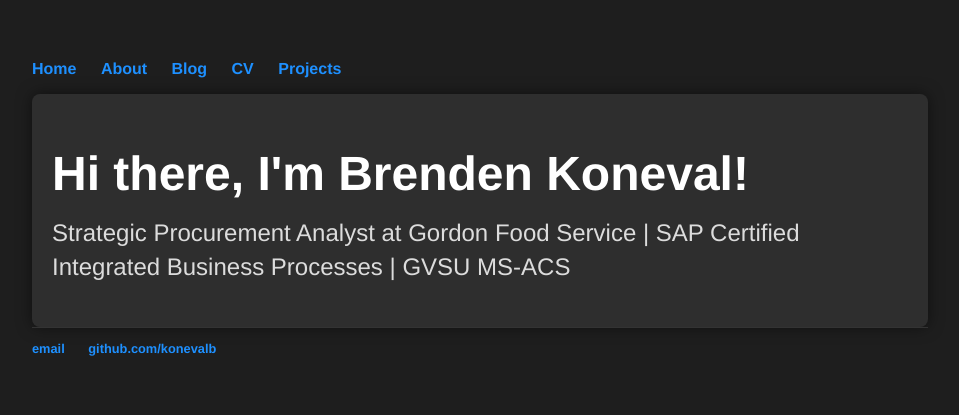
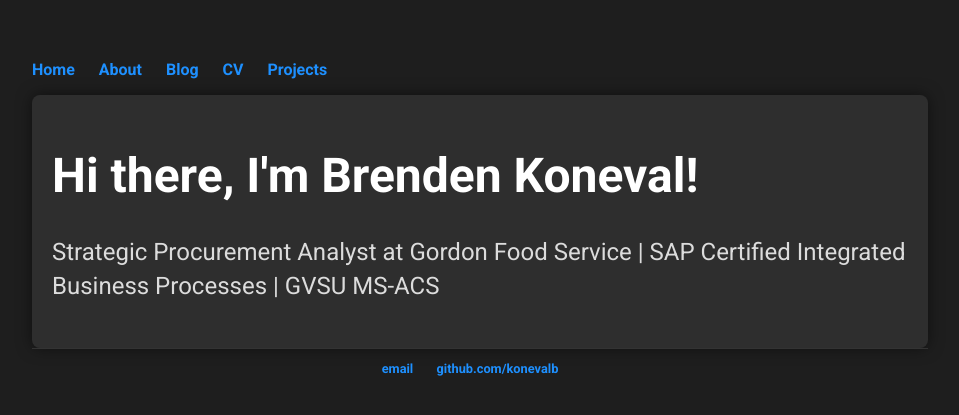
Before and after one commit to konevalb/konevalb.github.io, a Jekyll site: the page built from index.html, in a window 1280 px wide. Shown: the top 415 px of the page, without its empty margins (160-1119 px from the left). Built offline with Jekyll 4.4.1, drawn with Linux system fonts in a browser that asks for light colours.

Commit message:
Update main.css
Finished updating

```diff
--- a/css/main.css
+++ b/css/main.css
@@ -4,11 +4,12 @@
     width: 70%;
     background-color: #1e1e1e; /* Dark background */
     color: #f0f0f0; /* Light text */
+    font-family: 'Roboto', sans-serif; /* font */
 }
 
 /* Navigation styles */
 nav ul, footer ul {
-    font-family: 'Helvetica', 'Arial', 'Sans-Serif';
+    font-family: 'Roboto', sans-serif;
     padding: 0;
     list-style: none;
     font-weight: bold;
@@ -22,6 +23,7 @@
 a {
     text-decoration: none;
     color: #1e90ff; /* Lighter link color for contrast */
+    transition: color 0.3s ease; /* Smooth transition for hover */
 }
 
 a:hover {
@@ -32,13 +34,13 @@
 /* Header and paragraph styles */
 h1 {
     font-size: 3em;
-    font-family: 'Helvetica', 'Arial', 'Sans-Serif';
+    font-family: 'Roboto', sans-serif;
     color: #ffffff; /* White color for headers */
 }
 
 p {
     font-size: 1.5em;
-    font-family: 'Helvetica', 'Arial', 'Sans-Serif';
+    font-family: 'Roboto', sans-serif;
     line-height: 1.4em;
     color: #dcdcdc; /* Slightly lighter gray for text */
 }
@@ -47,16 +49,11 @@
 footer {
     border-top: 1px solid #333333; /* Darker border on top of footer */
     font-size: .8em;
+    text-align: center;
 }
 
-/* Post list styles */
-ul.posts {
-    margin: 20px auto 40px;
-    font-size: 1.5em;
-}
-
-ul.posts li {
-    list-style: none;
+footer ul li a:hover {
+    color: #1e90ff;
 }
 
 /* Adding a subtle box shadow to container */
@@ -67,19 +64,46 @@
     box-shadow: 0px 0px 15px rgba(0, 0, 0, 0.5); /* Soft shadow effect */
 }
 
-/* Blurb styling */
-.blurb h1 {
-    margin-bottom: 15px;
+/* Styling for Project Links Section */
+.links ul {
+    list-style-type: none;
+    padding: 0;
 }
 
-.blurb p {
-    margin-top: 0;
+.links li {
+    font-size: 1.2em;
+    margin-bottom: 10px;
 }
 
-/* Footer link hover effect */
-footer ul li a:hover {
+.links a {
     color: #1e90ff;
+    font-weight: bold;
+    text-decoration: none;
 }
-ul.posts li {
-    list-style: none;
+
+.links a:hover {
+    color: #87cefa;
+    text-decoration: underline;
 }
+
+/* General section styling */
+.section {
+    margin-bottom: 40px;
+}
+
+.section h2 {
+    color: #ffffff;
+    font-size: 2em;
+    margin-bottom: 10px;
+}
+
+.section ul {
+    list-style: disc;
+    margin-left: 20px;
+}
+
+.section p, .section ul li {
+    color: #dcdcdc;
+    font-size: 1.2em;
+    line-height: 1.6em;
+}
```
